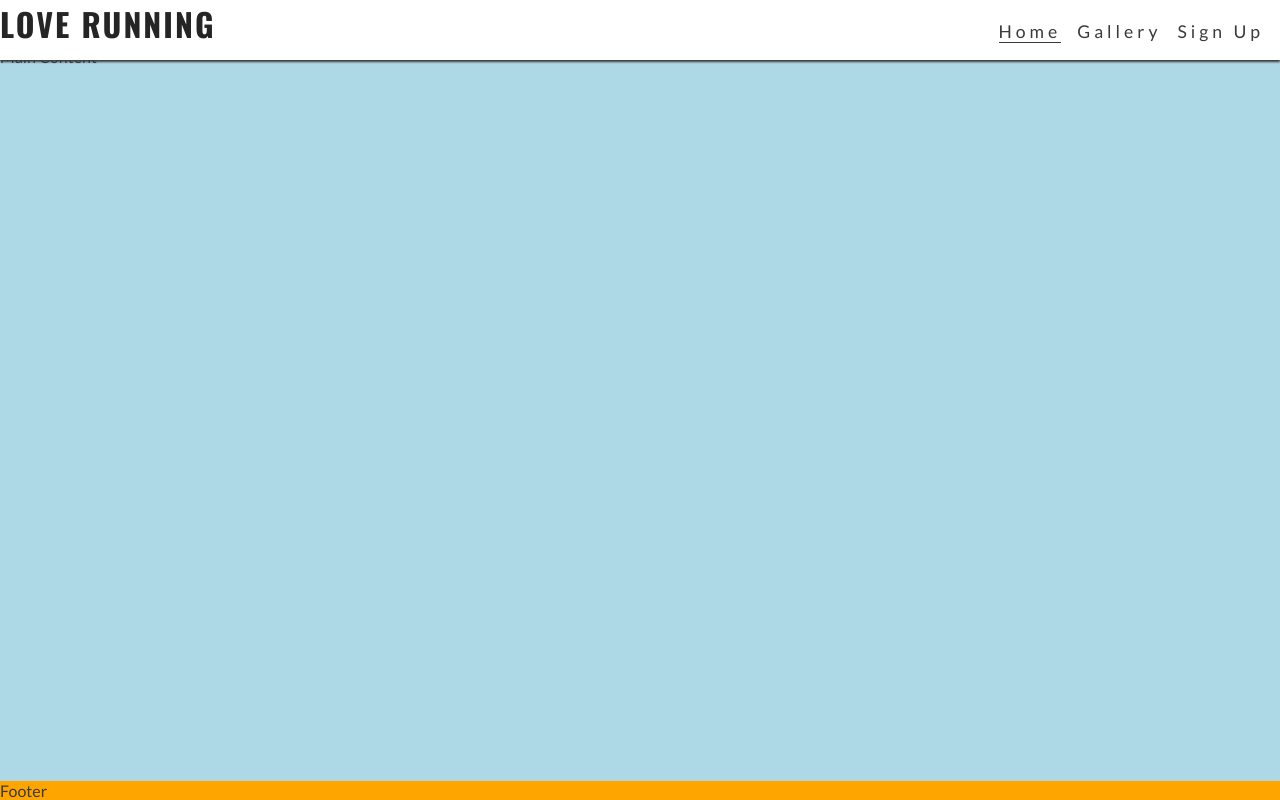
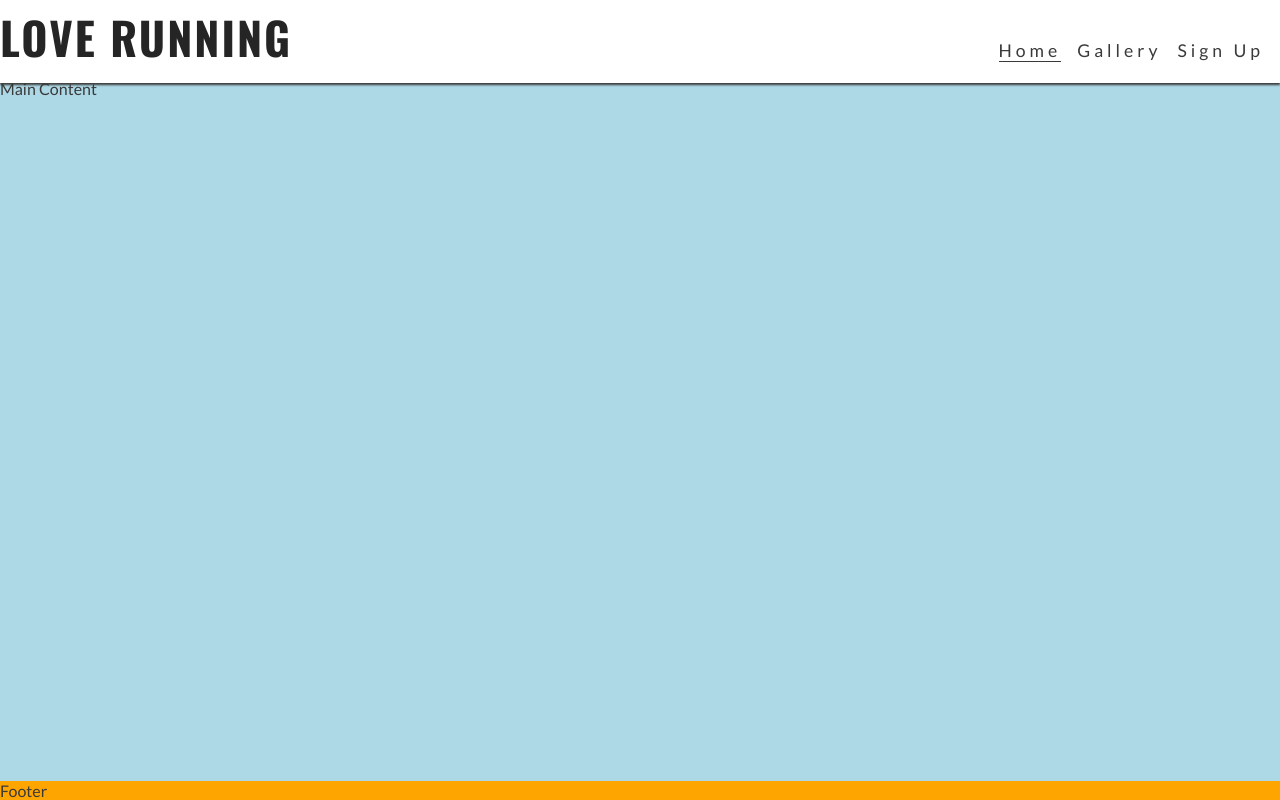
Before and after one commit to BenWilliams89/project-love-running, a plain HTML site: page index.html in a window 1280 px wide. Drawn offline with nearby package versions, Linux system fonts and the light colour scheme.

Commit message:
increase header size and push main down to show

```diff
--- a/assets/css/style.css
+++ b/assets/css/style.css
@@ -113,4 +113,13 @@ footer{
 .nav-toggle-label{
     display: none;
 }
+#logo {
+    font-size: 280%;
+    line-height: 75px;
+    margin: 0 0 .5rem;
 }
+/* main content */
+main{
+    margin-top: 79px;
+}
+}
```
